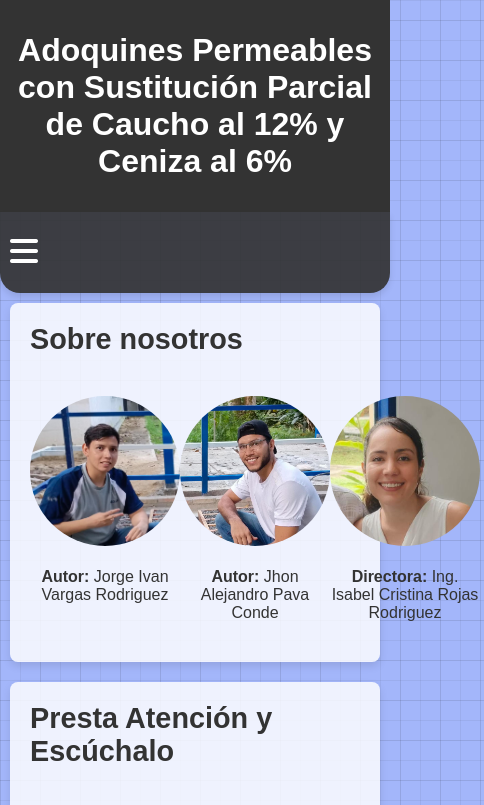
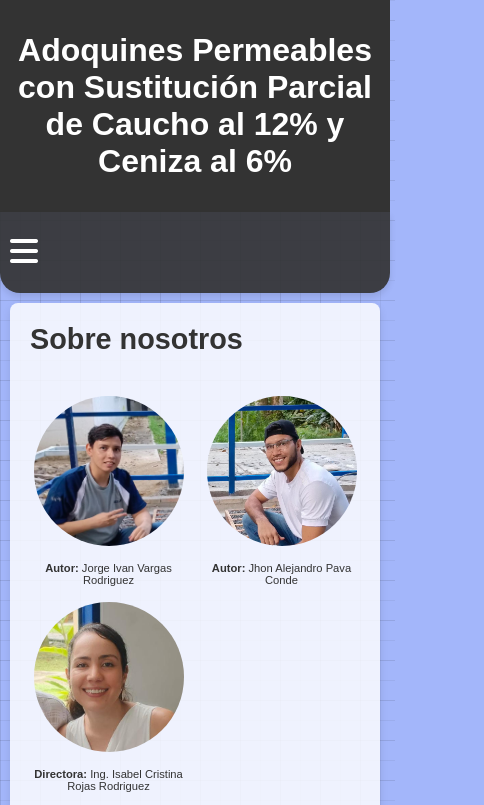
Before and after one commit to JiverDev/TrabajodeGrado, a plain HTML site: page index.html in a window 390 px wide. Shown: the top 805 px of the page, 484 px wide, since content can reach past the window. Drawn offline with nearby package versions, Linux system fonts and the light colour scheme.

Commit message:
actualización resposive

```diff
--- a/styles.css
+++ b/styles.css
@@ -166,14 +166,19 @@ nav ul li a.active::after {
 
 
 .authors {
-    display: flex;
-    justify-content: space-around;
+
     margin: 20px 0;
+    display: grid;
+    grid-template-columns: repeat(auto-fit, minmax(125px, 1fr));
+    gap: 1rem;
+    text-align: center;
 }
 
 .author {
     text-align: center;
 }
+
+
 
 .author img {
     width: 150px;
@@ -365,3 +370,17 @@ footer {
 .galeria-grid img:hover  {
     scale: 1.05;
 }
+
+
+
+
+
+
+@media (max-width: 768px) {
+    /* Mostrar el botón hamburguesa en pantallas pequeñas */
+    .author p{
+        font-size: 0.7rem;
+        text-align: center;
+    }
+
+}
```
Also changed, not shown: index.html (+1 -0 lines).
